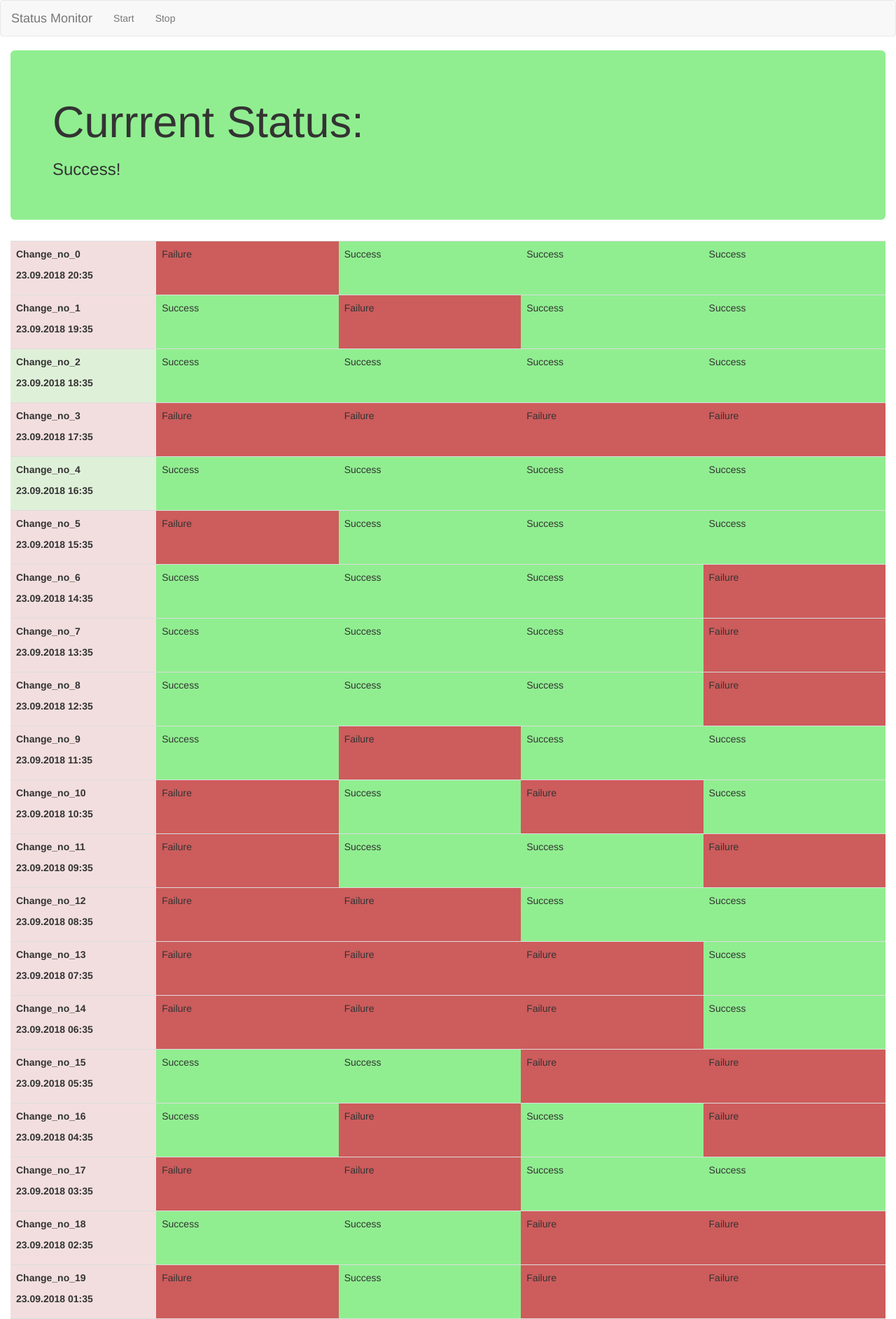
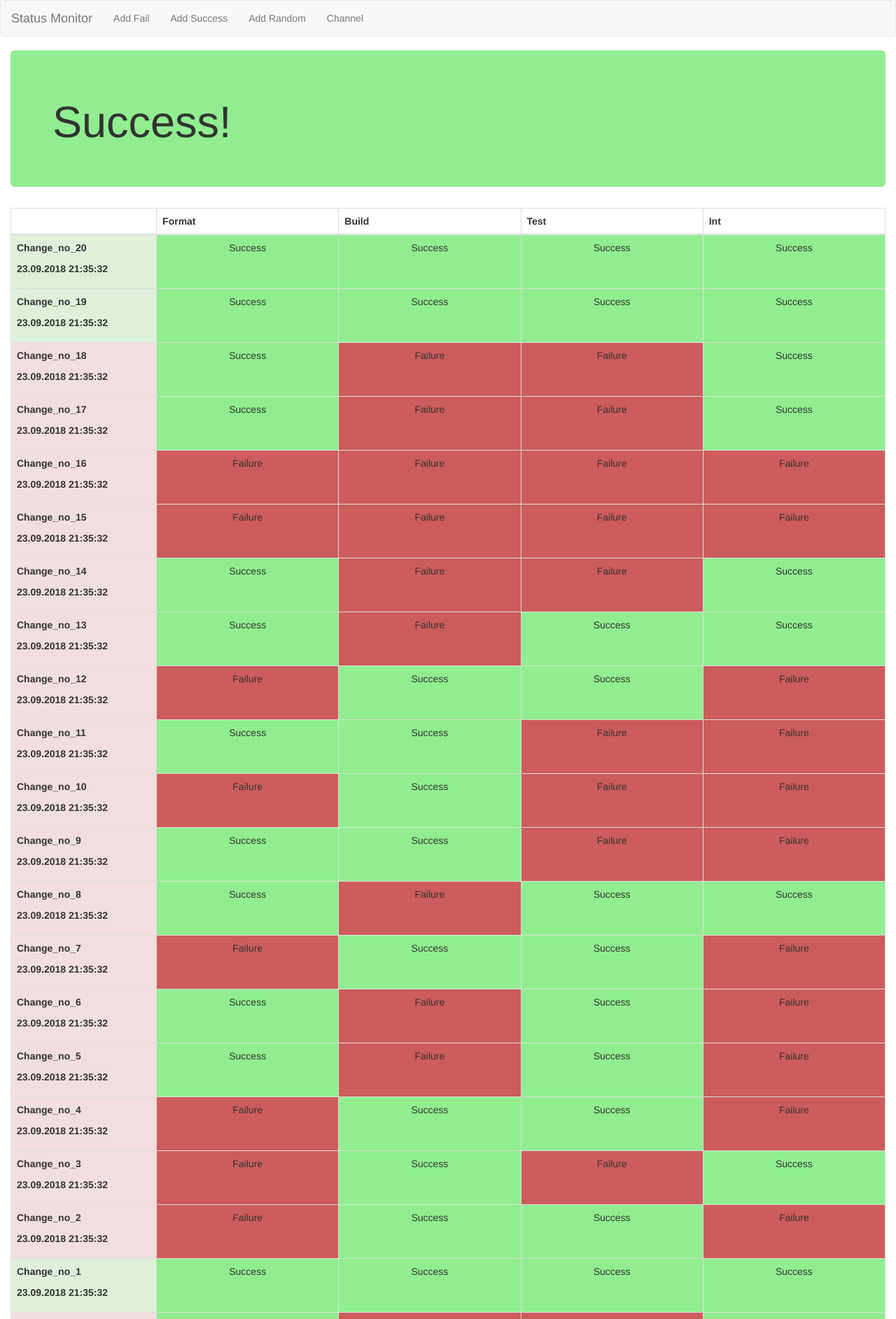
Before and after one commit to FaBrand/python_display, a Flask app: page / in a window 1280 px wide. Shown: the top 1885 px of the page at 70% size. Run offline with Flask 2, Linux system fonts and the light colour scheme; some libraries are stand-ins or nearby versions.

Commit message:
Finished WIP
Change-Id: Ie425ee8c32b394be430be1f7d2cd343a49f24b45

```diff
--- a/display/model.py
+++ b/display/model.py
@@ -1,12 +1,14 @@
 from random import randint
-from datetime import datetime, timedelta, timedelta, timedelta, timedelta
-from threading import Timer
+from datetime import datetime, timedelta
 import pytz
 
 
 class Result(object):
     def __init__(self, result):
         self.__result = result
+
+    def __repr__(self):
+        return '<Result : {}>'.format(self.__result)
 
     @property
     def result(self):
@@ -19,12 +21,18 @@ class Change(object):
         self.__time = time
         self.__results = list()
 
+    def __repr__(self):
+        return '<Change success:{} time:{} name:"{}" results:{}>'.format(self.is_success(), self.__time, self.__name, self.__results)
+
     def add_result(self, res):
         assert isinstance(res, Result)
         self.__results.append(res)
 
     def is_success(self):
-        return all([r.result == False for r in self.__results])
+        for r in self.__results:
+            if not r.result:
+                return False
+        return True
 
     @property
     def name(self):
@@ -39,45 +47,22 @@ class Change(object):
         return self.__results
 
 
-class ChangeFactory(object):
-    CHANGE_NAME_PREFIX = 'Change_no'
-    changes_counter = 0
-
-    @classmethod
-    def make_change(cls):
-        change = Change(cls.__make_class_name(),
-                        datetime.now(pytz.UTC) - timedelta(hours=cls.changes_counter))
-        for i in range(1,5):
-            change.add_result(cls.__make_results())
-        return change
-
-    @classmethod
-    def __make_class_name(cls):
-        change_name = '{}_{}'.format(cls.CHANGE_NAME_PREFIX, cls.changes_counter)
-        cls.changes_counter += 1
-        return change_name
-
-    @classmethod
-    def __make_results(cls):
-        return Result(randint(0, 1000) % 2)
-
-
 class Status(object):
     def __init__(self):
         self.__changes = list()
+        self.__successful = None
         self.__setup_changes()
-        self.__successful = True
 
     def __setup_changes(self):
-        for _ in range(1,100):
+        for _ in range(0,15):
             self.add_change(ChangeFactory.make_change())
 
     def add_change(self, change):
         self.__changes.append(change)
-        self.__changes.sort(reverse=True, key=lambda x: x.time)
         self.__update_state()
 
     def __update_state(self):
+        self.__changes.sort(reverse=True, key=lambda x: x.time)
         if self.__changes[0].is_success():
             self.__set_to_successful()
         else:
@@ -93,12 +78,54 @@ class Status(object):
     def changes(self):
         return self.__changes
 
+    @property
     def is_success(self):
         return self.__successful
 
+
+class ChangeFactory(object):
+    CHANGE_NAME_PREFIX = 'Change_no'
+    changes_counter = 0
+
+    @classmethod
+    def make_change(cls):
+        change = Change(cls.__make_class_name(), datetime.now(pytz.UTC))
+        for i in range(1,5):
+            change.add_result(cls.__make_results())
+        return change
+
+    @classmethod
+    def make_success(cls):
+        change = Change(cls.__make_class_name(), datetime.now(pytz.UTC))
+        for i in range(1,5):
+            change.add_result(cls.__make_success_result())
+        return change
+
+    @classmethod
+    def make_failure(cls):
+        change = Change(cls.__make_class_name(), datetime.now(pytz.UTC))
+        for i in range(1,5):
+            change.add_result(cls.__make_fail_result())
+        return change
+
+
+    @classmethod
+    def __make_class_name(cls):
+        change_name = '{}_{}'.format(cls.CHANGE_NAME_PREFIX, cls.changes_counter)
+        cls.changes_counter += 1
+        return change_name
+
+    @classmethod
+    def __make_results(cls):
+        return Result(randint(0, 3) % 2 == 0)
+
+    @classmethod
+    def __make_success_result(cls):
+        return Result(True)
+
+    @classmethod
+    def __make_fail_result(cls):
+        return Result(False)
+
+
 display = Status()
-
-def add_new_change():
-    display.add_change(ChangeFactory.make_change())
-
-t = Timer(2.0, add_new_change)
--- a/display/routes.py
+++ b/display/routes.py
@@ -4,18 +4,17 @@ from flask import render_template, redirect, url_for, flash
 def index():
     return render_template('display.html', display=model.display)
 
-@app.route('/start')
-def start():
-    try:
-        model.t.start()
-    except:
-        pass
-    flash('Started Timer')
+@app.route('/success')
+def new_success():
+    model.display.add_change(model.ChangeFactory.make_success())
     return redirect(url_for('index'))
 
-@app.route('/stop')
-def stop():
-    if not model.t.is_alive():
-        model.t.cancel()
-    flash('Stopped Timer')
+@app.route('/fail')
+def new_failure():
+    model.display.add_change(model.ChangeFactory.make_failure())
     return redirect(url_for('index'))
+
+@app.route('/random')
+def new_random():
+    model.display.add_change(model.ChangeFactory.make_change())
+    return redirect(url_for('index'))
--- a/display/templates/base.html
+++ b/display/templates/base.html
@@ -13,8 +13,10 @@
         </div>
         <div class="collapse navbar-collapse" id="bs-example-navbar-collapse-1">
             <ul class="nav navbar-nav">
-                <li><a href="{{ url_for('start') }}">Start</a></li>
-                <li><a href="{{ url_for('stop') }}">Stop</a></li>
+                <li><a href="{{ url_for('new_failure') }}" >Add Fail</a></li>
+                <li><a href="{{ url_for('new_success') }}" >Add Success</a></li>
+                <li><a href="{{ url_for('new_random') }}" >Add Random</a></li>
+                <li><a href="{{ url_for('index') }}" >Channel</a></li>
             </ul>
         </div>
     </nav>
--- a/display/templates/display.html
+++ b/display/templates/display.html
@@ -1,36 +1,47 @@
 {% extends "base.html" %}
 
 {% block app_content %}
-{% if display.is_success() %}
+{% if display.is_success %}
     <div style="background-color:lightgreen !important" class="jumbotron">
-      <h1 class="display-4">Currrent Status:</h1>
-      <h3 class="display-4">Success!</h3>
+      <h1 class="display-4">Success!</h1>
     </div>
 {% else %}
     <div style="background-color:indianred !important" class="jumbotron">
-      <h1 class="display-4">Currrent Status:</h1>
-      <h3 class="display-4">Failure</h3>
+      <h1 class="display-4">Failure</h1>
+      <hr class="my-4">
+      <p>Failing steps:</p>
     </div>
 {% endif %}
-<table class="table table-striped">
+<table class="table table-striped table-hover table-bordered">
+    <thead>
+        <tr>
+          <th scope="col"></th>
+          <th scope="col">Format</th>
+          <th scope="col">Build</th>
+          <th scope="col">Test</th>
+          <th scope="col">Int</th>
+        </tr>
+    </thead>
+    <tbody>
     {% for c in display.changes %}
     <tr>
-        <th {% if c.is_success() %} class="success" {% else %} class="danger" {% endif %} scope="row" style="width: 16.66%">
+        <th {% if c.is_success() %} class="success text-left" {% else %} class="danger text-left" {% endif %} scope="row" style="width: 16.66%">
             <p>{{ c.name }}</p>
-            <p>{{ c.time.strftime('%d.%m.%Y %H:%M') }}</p>
+            <p>{{ c.time.strftime('%d.%m.%Y %H:%M:%S') }}</p>
         </th>
         {% for r in c.results %}
-            {% if r.result %}
-                <td style="background-color: indianred">
+            {% if r.result == False %}
+                <td class="text-center align-middle" style="background-color: indianred">
                     <p>Failure</p>
                 </td>
             {% else %}
-                <td style="background-color: lightgreen">
+                <td class="text-center align-middle" style="background-color: lightgreen">
                     <p>Success</p>
                 </td>
             {% endif %}
         {% endfor %}
     </tr>
     {% endfor %}
+    </tbody>
 </table>
 {% endblock %}
```
